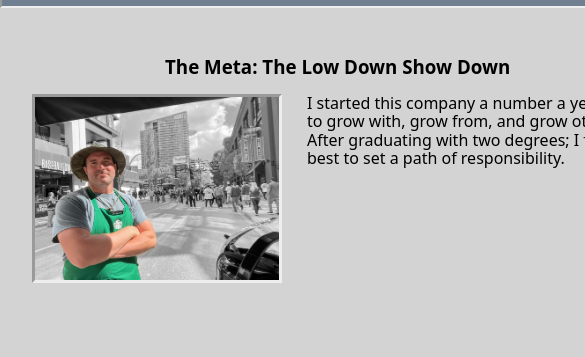
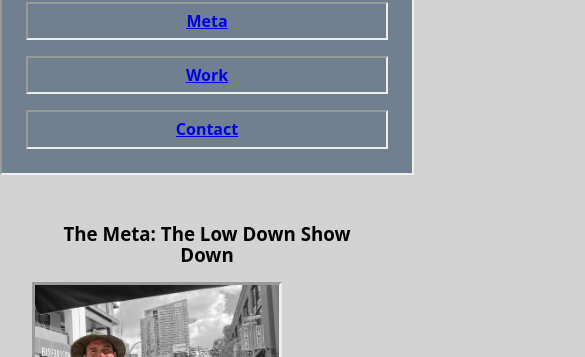
Before and after one commit to janorris65/betaHW2, a website built with Vite: page index.html in a window 390 px wide. Shown: the part 167-524 px from the top of the page, 585 px wide, since content can reach past the window. Built offline with nearby package versions, Linux system fonts and the light colour scheme; files whose address does not match are found by name.

Commit message:
add responsiveness

```diff
--- a/styles.css
+++ b/styles.css
@@ -162,3 +162,15 @@ footer ul {
   flex-direction: row;
   justify-content: center;
 }
+
+@media screen and (max-width: 768px) {
+  main,
+  header ul,
+  footer ul {
+    flex-direction: column;
+  }
+  /*cheap way to correct 'stray I' next to image.*/
+  article figure img {
+    margin-right: 100px;
+  }
+}
```
